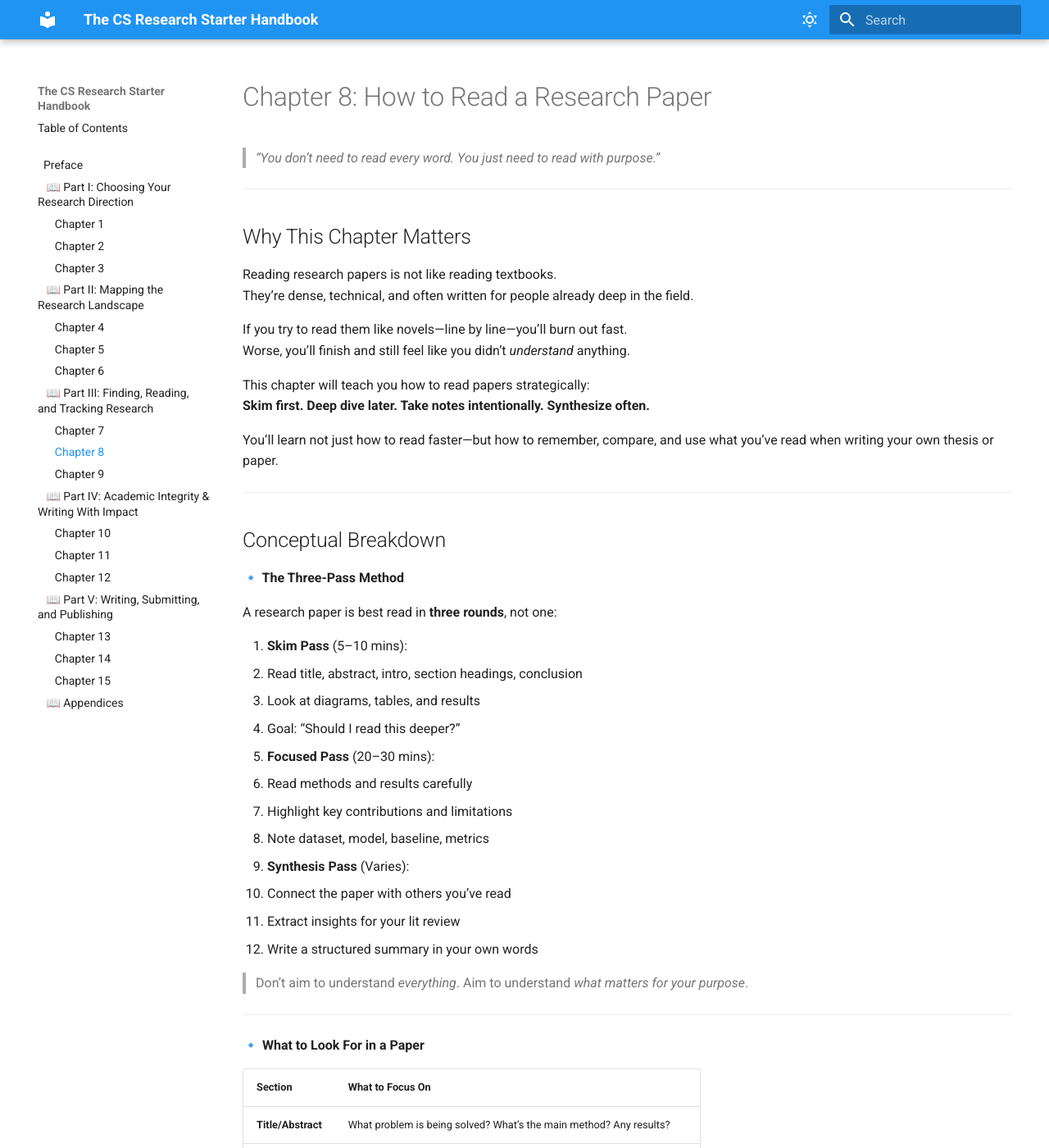
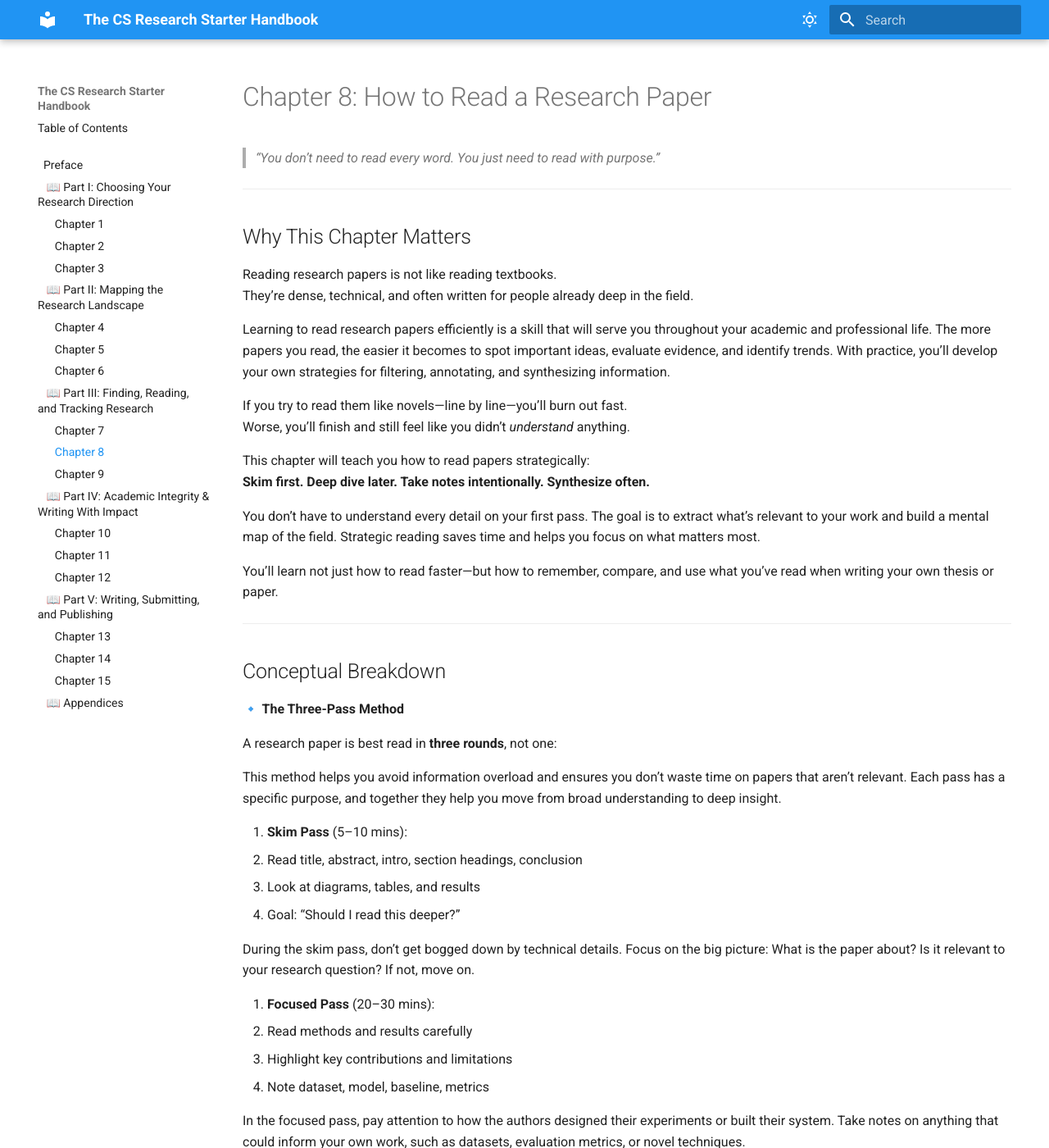
Before and after one commit to McKlay/research-starter-handbook, an MkDocs documentation site: the page built from docs/chapter8.md, in a window 1280 px wide and 1400 px high. Shown: the whole window at 82% size. Built offline with MkDocs 1.6.1 and Material for MkDocs 9.7.7, drawn with Linux system fonts in a browser that asks for light colours; some of the changed text lies outside the part shown.

Commit message:
added details in each sections

```diff
--- a/docs/chapter8.md
+++ b/docs/chapter8.md
@@ -14,11 +14,15 @@
 Reading research papers is not like reading textbooks.
 They’re dense, technical, and often written for people already deep in the field.
 
+Learning to read research papers efficiently is a skill that will serve you throughout your academic and professional life. The more papers you read, the easier it becomes to spot important ideas, evaluate evidence, and identify trends. With practice, you’ll develop your own strategies for filtering, annotating, and synthesizing information.
+
 If you try to read them like novels—line by line—you’ll burn out fast.
 Worse, you’ll finish and still feel like you didn’t *understand* anything.
 
 This chapter will teach you how to read papers strategically:
 **Skim first. Deep dive later. Take notes intentionally. Synthesize often.**
+
+You don’t have to understand every detail on your first pass. The goal is to extract what’s relevant to your work and build a mental map of the field. Strategic reading saves time and helps you focus on what matters most.
 
 You’ll learn not just how to read faster—but how to remember, compare, and use what you’ve read when writing your own thesis or paper.
 
@@ -30,22 +34,32 @@
 
 A research paper is best read in **three rounds**, not one:
 
+This method helps you avoid information overload and ensures you don’t waste time on papers that aren’t relevant. Each pass has a specific purpose, and together they help you move from broad understanding to deep insight.
+
 1. **Skim Pass** (5–10 mins):
    - Read title, abstract, intro, section headings, conclusion
    - Look at diagrams, tables, and results
    - Goal: “Should I read this deeper?”
+
+During the skim pass, don’t get bogged down by technical details. Focus on the big picture: What is the paper about? Is it relevant to your research question? If not, move on.
 
 2. **Focused Pass** (20–30 mins):
    - Read methods and results carefully
    - Highlight key contributions and limitations
    - Note dataset, model, baseline, metrics
 
+In the focused pass, pay attention to how the authors designed their experiments or built their system. Take notes on anything that could inform your own work, such as datasets, evaluation metrics, or novel techniques.
+
 3. **Synthesis Pass** (Varies):
    - Connect the paper with others you’ve read
    - Extract insights for your lit review
    - Write a structured summary in your own words
 
+The synthesis pass is where you make the paper your own. Compare it to other work, note similarities and differences, and think about how it fits into the broader literature. This is also a good time to update your literature matrix or research notes.
+
 > Don’t aim to understand *everything*. Aim to understand *what matters for your purpose*.
+
+Remember, your goal is to gather useful knowledge, not to memorize every detail. Focus on what will help you advance your own research.
 
 ---
 
@@ -60,6 +74,8 @@
 | **Discussion**     | What do the results mean? Are there limitations or open problems?        |
 | **References**     | What prior work did they build on? Which ones should I check out?        |
 
+As you read, jot down questions or points of confusion. These can guide your follow-up reading or discussions with peers and advisors. Don’t hesitate to look up unfamiliar terms or check cited papers for more context.
+
 ---
 
 **🔹 Don’t Get Stuck on the Math or Jargon**
@@ -69,13 +85,19 @@
 - Google acronyms as needed, or make a cheat sheet.
 - Read other blog posts or reviews that explain the paper in plain terms.
 
+If you find a paper especially challenging, look for online summaries, video explainers, or community discussions. Many researchers share accessible breakdowns of complex work on blogs, YouTube, or Twitter.
+
 > 💡 If something is unclear, it’s not always your fault. Some papers are just poorly written.
+
+Don’t let difficult papers discourage you. With practice, you’ll get better at extracting value even from dense or confusing writing.
 
 ---
 
 **🔹 Note-Taking: Turn Reading into Retention**
 
 Use a structured template to make sure you capture what matters. Here’s one you can adapt:
+
+Consistent note-taking will save you time when writing your own papers or preparing for presentations. Over time, your notes will become a valuable resource for literature reviews and research proposals.
 
 > **📝 Quick Paper Review Template**
 > - Title:
@@ -92,6 +114,8 @@
 
 Repeat this across your reading list and you’ll build a **literature matrix** automatically.
 
+Consider using digital tools like Zotero, Notion, or a spreadsheet to organize your notes and references. Tag papers by topic, method, or relevance to your work.
+
 ---
 
 ## Self-Check Questions
@@ -99,6 +123,8 @@
 1. Do you finish reading papers but forget what you just read?
 2. Are you trying to read start-to-finish, instead of skimming first?
 3. Are you organizing your notes in a consistent, searchable way?
+
+Reflect on your current reading habits and identify areas for improvement. Small changes in your approach can lead to big gains in comprehension and retention.
 
 ---
 
@@ -114,6 +140,8 @@
   - What’s the main contribution?
   - Should I read this in full?
 
+As you practice this drill, you’ll get faster at identifying which papers are worth a deeper read. This skill is essential for managing large reading lists and staying up to date in your field.
+
 You’ll learn to **filter fast**—an essential skill for every researcher.
 
 ---
@@ -122,6 +150,8 @@
 
 Reading papers isn’t about memorizing details.
 It’s about building *context*, identifying *patterns*, and developing *insight*.
+
+The more you read, the more you’ll notice recurring themes, influential authors, and open questions. Use this knowledge to shape your own research direction and to spot opportunities for new contributions.
 
 Over time, you’ll start to recognize:
 
@@ -132,4 +162,6 @@
 
 > And that’s where *your* thesis starts to take shape.
 
+Stay curious, be patient with yourself, and remember that every paper you read brings you one step closer to becoming an expert in your field.
+
 ---
```
